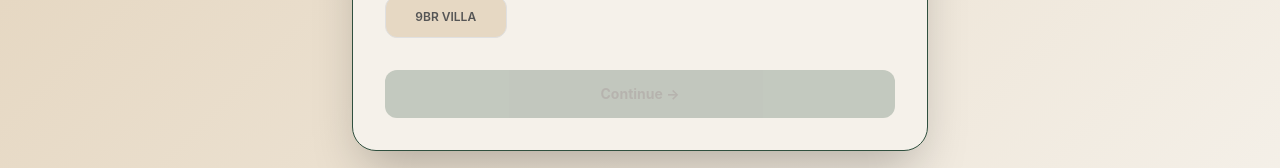
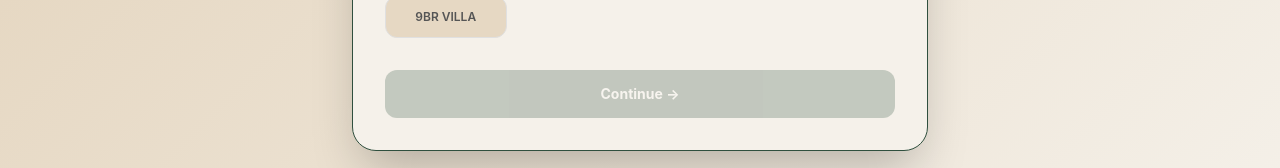
Before and after one commit to lmoraes55-cyber/property-estimator, a Next.js app: page / in a window 1280 px wide. Shown: the part 1027-1195 px from the top of the page. Built offline with nearby package versions, Linux system fonts and the light colour scheme.

Commit message:
Make Continue button text white for visibility
Change Continue button text color from black to white (#FFF) for better contrast
against the dark green background. Improves readability of button label.

Co-Authored-By: Claude Haiku 4.5 <noreply@anthropic.com>

```diff
--- a/app/page.tsx
+++ b/app/page.tsx
@@ -497,7 +497,7 @@ export default function Home() {
               <button onClick={() => setStep(s => s + 1)}
                 disabled={!canNext()}
                 className="flex-1 py-3.5 rounded-xl text-sm font-bold transition-all disabled:opacity-25"
-                style={{ background: colors.primary, color: "#000" }}>
+                style={{ background: colors.primary, color: "#FFF" }}>
                 Continue →
               </button>
             ) : (
```
